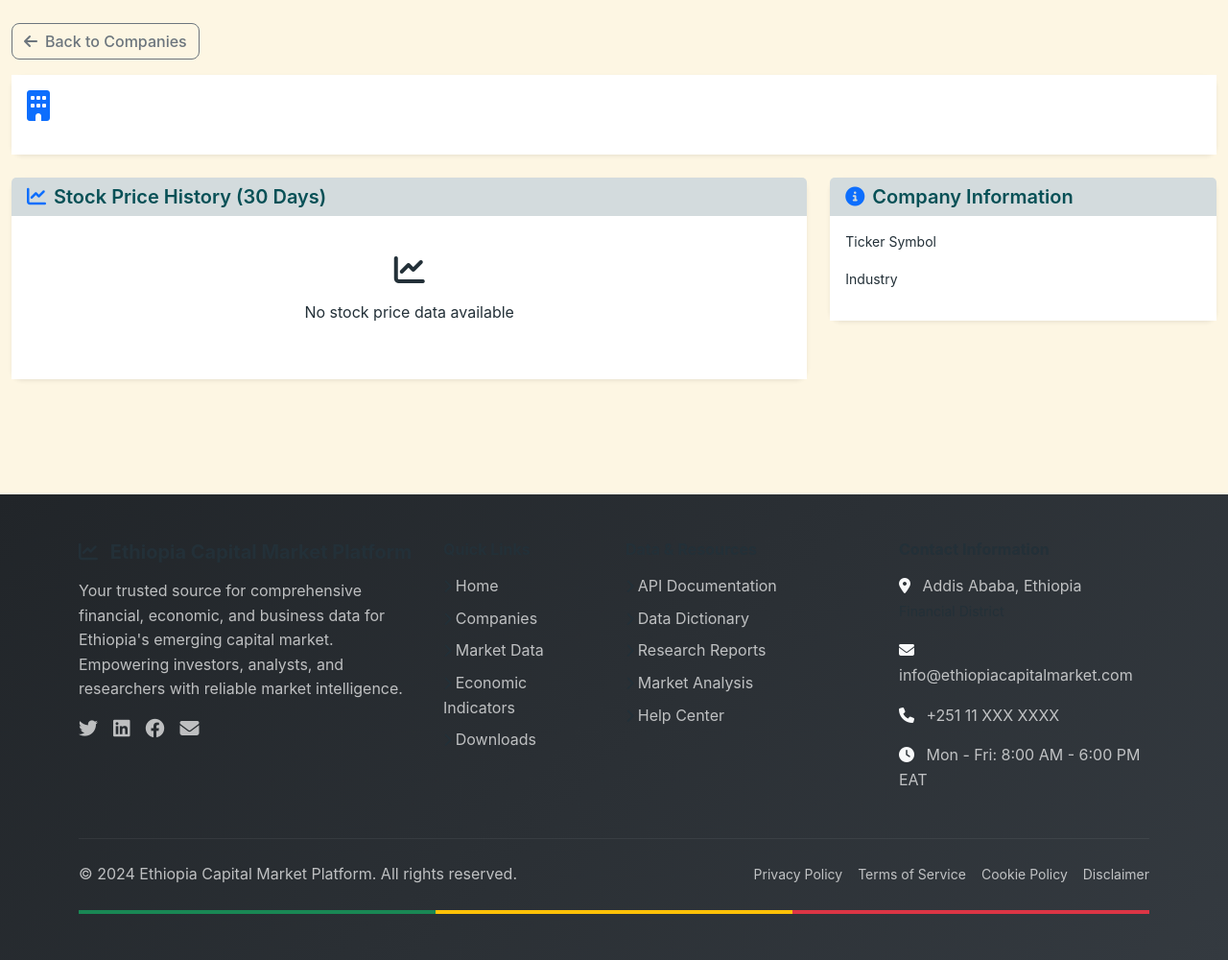
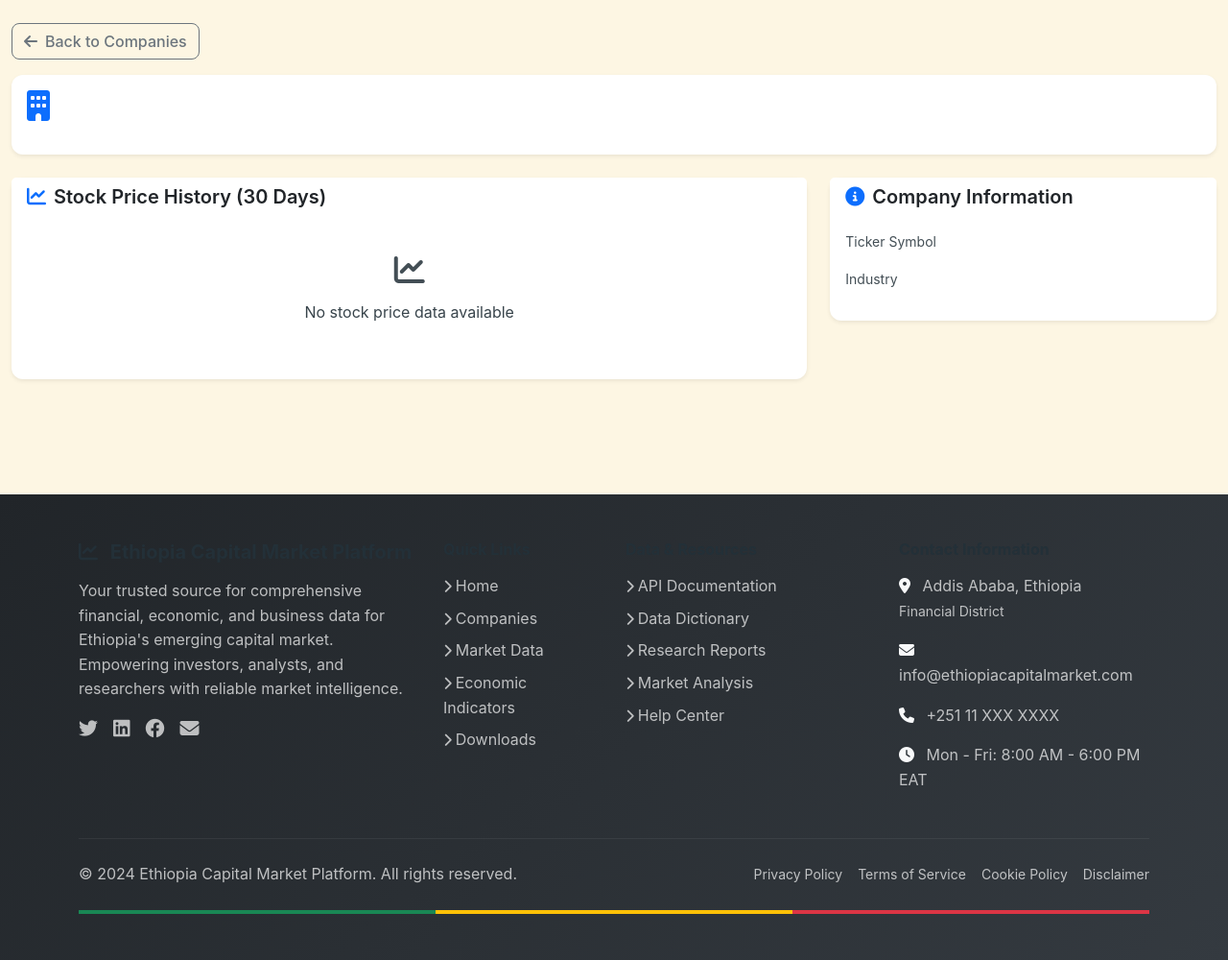
Before and after one commit to abela-21/ethiopia-financial-data, a Flask app: template templates/company_detail.html in a window 1280 px wide. Shown: the part 125-1125 px from the top of the page at 96% size. Run offline with Flask 3, Linux system fonts and the light colour scheme; the template is opened without the code that fills it, so the values that code supplies are empty; parts of the project's set-up code (start-up, migrations or seed data) failed here and were passed over; some libraries are stand-ins or nearby versions.

Commit message:
Improve readability of text elements across the platform for better clarity
Refactors CSS to enhance text visibility by adjusting color and opacity for key elements, adds screenshot.

Replit-Commit-Author: Agent
Replit-Commit-Session-Id: d90c0c0e-a632-408f-8798-0d23c952e810
Replit-Commit-Screenshot-Url: https://storage.googleapis.com/screenshot-production-us-central1/2f368adc-7e52-4124-b315-06ff67783e08/0986a4b0-ea7f-4dea-914f-88ac1892e767.jpg

```diff
--- a/static/css/style.css
+++ b/static/css/style.css
@@ -141,48 +141,40 @@ body {
 .display-1, .display-2, .display-3, .display-4, .display-5, .display-6 {
     font-weight: var(--font-weight-bold);
     line-height: 1.2;
-    color: var(--dark-color) !important;
 }
 
 h1, h2, h3, h4, h5, h6 {
     font-weight: var(--font-weight-semibold);
-    color: var(--dark-color) !important;
+    color: var(--dark-color);
 }
 
 .lead {
     font-weight: var(--font-weight-normal);
     font-size: 1.125rem;
-    color: var(--dark-color) !important;
 }
 
-/* Text Visibility Fixes */
-p, .text-muted, small, .small {
-    color: var(--gunmetal) !important;
-    background: transparent !important;
+/* Targeted visibility fixes for specific problem areas */
+.card-text {
+    color: var(--gunmetal);
+    line-height: 1.6;
 }
 
-/* Description Text Visibility */
-.card-text, .description, .company-description {
+/* Fix for faded description text like in download sections */
+p.text-muted, .text-muted {
     color: var(--gunmetal) !important;
-    background-color: transparent !important;
-    line-height: 1.6;
-    font-size: 0.95rem;
+    opacity: 0.85;
 }
 
-/* Ensure good contrast for all text */
-.text-dark {
-    color: var(--gunmetal) !important;
+/* Specific fix for download page descriptions that are too faded */
+.card-body p {
+    color: var(--gunmetal);
+    opacity: 0.9;
 }
 
-.text-secondary {
-    color: #6c757d !important;
-}
-
-/* Fix for text on light backgrounds */
-.bg-light .text-muted,
-.bg-light-silver .text-muted,
-.card .text-muted {
-    color: var(--gunmetal) !important;
+/* Company descriptions and similar content */
+.description, .company-description {
+    color: var(--midnight-green);
+    font-weight: var(--font-weight-normal);
 }
 
 /* Navigation Styles */
@@ -229,7 +221,6 @@ p, .text-muted, small, .small {
     border-radius: var(--card-border-radius);
     box-shadow: var(--shadow-sm);
     transition: all var(--transition-normal);
-    background-color: white !important;
 }
 
 .card:hover {
@@ -238,46 +229,9 @@ p, .text-muted, small, .small {
 }
 
 .card-header {
-    background-color: var(--light-silver) !important;
+    background-color: white;
     border-bottom: 1px solid rgba(0, 0, 0, 0.125);
     font-weight: var(--font-weight-semibold);
-    color: var(--midnight-green) !important;
-}
-
-.card-body {
-    background-color: white !important;
-    color: var(--gunmetal) !important;
-}
-
-.card-title {
-    color: var(--midnight-green) !important;
-    font-weight: var(--font-weight-semibold);
-}
-
-.card-subtitle {
-    color: var(--gunmetal) !important;
-}
-
-/* Ensure all card text is visible */
-.card p, .card .text-muted, .card small {
-    color: var(--gunmetal) !important;
-    background: transparent !important;
-}
-
-/* Table text visibility */
-.table td, .table th {
-    color: var(--gunmetal) !important;
-    background-color: transparent !important;
-}
-
-.table-striped > tbody > tr:nth-of-type(odd) > td {
-    background-color: rgba(211, 219, 221, 0.1) !important;
-}
-
-/* Badge visibility */
-.badge {
-    color: white !important;
-    font-weight: var(--font-weight-medium);
 }
 
 /* Company Card Specific */
```
Also changed, not shown: attached_assets/Screenshot 2025-06-09 at 18.15.27_1749504984203.png (added).
